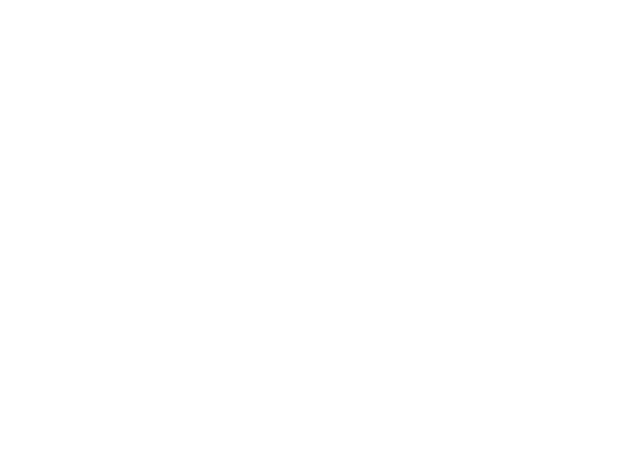
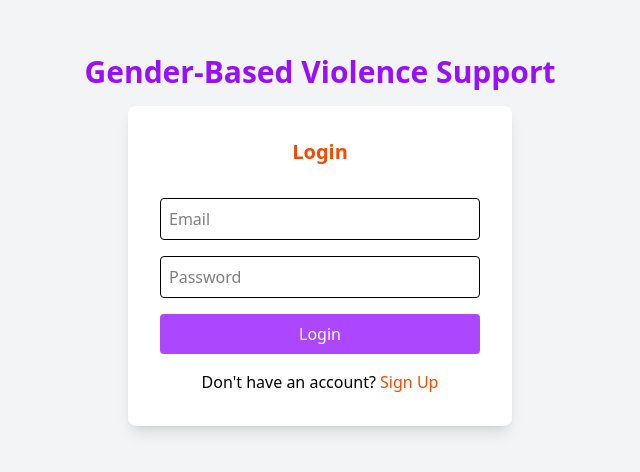
Before and after one commit to Matuwamai/Gbv-support, a React (Vite) app in the folder user-side/: page /login in a window 1280 px wide. Before the commit this address had no page. Shown: the part 160-632 px from the top of the page, without its empty margins (320-960 px from the left). Built offline with nearby package versions, Linux system fonts and the light colour scheme.

Commit message:
Create auth pages

```diff
--- a/user-side/package.json
+++ b/user-side/package.json
@@ -11,8 +11,11 @@
   },
   "dependencies": {
     "@tailwindcss/vite": "^4.0.12",
+    "axios": "^1.8.3",
+    "lucide-react": "^0.479.0",
     "react": "^19.0.0",
     "react-dom": "^19.0.0",
+    "react-icons": "^5.5.0",
     "react-router-dom": "^7.3.0",
     "tailwindcss": "^4.0.12"
   },
--- /dev/null
+++ b/user-side/src/components/Navbar.tsx
@@ -0,0 +1,55 @@
+import { useState } from "react";
+import { Link } from "react-router-dom";
+import { Menu, X, PlusCircle, ShieldAlert, PhoneCall, User } from "lucide-react";
+
+const Navbar = () => {
+    const [isOpen, setIsOpen] = useState(false);
+    const [dropdownOpen, setDropdownOpen] = useState(false);
+
+    return (
+        <nav className="bg-purple-600  text-white p-4 shadow-md">
+            <div className="container mx-auto flex justify-between items-center">
+                {/* Logo */}
+                <h1 className="text-xl font-bold md:text-2xl">GBV<span className="hidden md:inline"> Support</span></h1>
+
+                {/* Mobile Menu Button */}
+                <button className="md:hidden" onClick={() => setIsOpen(!isOpen)}>
+                    {isOpen ? <X size={24} /> : <Menu size={24} />}
+                </button>
+
+                {/* Menu Items */}
+                <ul className={`md:flex md:items-center gap-6 ${isOpen ? "block" : "hidden"} absolute md:static bg-purple-600 text-white w-full md:w-auto left-0 top-16 p-4 md:p-0 shadow-md md:shadow-none`}>
+                    <li className="flex flex-col items-center md:flex-row">
+                        <PlusCircle size={20} />
+                        <Link to="/posts" className="ml-1">Post</Link>
+                    </li>
+                    <li className="flex flex-col items-center md:flex-row">
+                        <ShieldAlert size={20} />
+                        <Link to="/cases" className="ml-1">Cases</Link>
+                    </li>
+                    <li className="flex flex-col items-center md:flex-row">
+                        <PhoneCall size={20} />
+                        <Link to="/emergency" className="ml-1">Emergency</Link>
+                    </li>
+                </ul>
+
+                {/* Account Dropdown */}
+                <div className="relative group">
+
+                    <button onClick={() => setDropdownOpen(!dropdownOpen)} className="flex items-center gap-2 hover:text-gray-200">
+                        <User size={24} />
+                        <span className="text-sm">Account</span>
+                    </button>
+                    {dropdownOpen && (
+                        <div className="absolute right-0 mt-2 bg-white text-purple-600 font-bold shadow-lg rounded w-32">
+                            <Link to="/profile" className="block px-4 py-2 hover:bg-gray-200">Profile</Link>
+                            <button className="block w-full text-left px-4 py-2 hover:bg-gray-200">Logout</button>
+                        </div>
+                    )}
+                </div>
+            </div>
+        </nav>
+    );
+};
+
+export default Navbar;
--- /dev/null
+++ b/user-side/src/components/PostCard.tsx
@@ -0,0 +1,62 @@
+import { useEffect, useState } from "react";
+import { useParams } from "react-router-dom";
+
+const PostCard = () => {
+  const { postId } = useParams();
+  const [post, setPost] = useState(null);
+  const [loading, setLoading] = useState(true);
+  const [error, setError] = useState(null);
+
+  useEffect(() => {
+    const fetchPost = async () => {
+      try {
+        const response = await fetch(`http://localhost:5000/api/posts/${postId}`);
+        if (!response.ok) throw new Error("Failed to fetch post");
+        const data = await response.json();
+        setPost(data);
+      } catch (err) {
+        setError(err.message);
+      } finally {
+        setLoading(false);
+      }
+    };
+
+    fetchPost();
+  }, [postId]);
+
+  if (loading) return <p>Loading post...</p>;
+  if (error) return <p>Error: {error}</p>;
+  if (!post) return <p>Post not found</p>;
+
+  return (
+    <div className="bg-white shadow-lg rounded-lg p-4 mb-4 w-full max-w-xl border border-gray-200">
+      {/* User Info */}
+      <div className="flex items-center mb-2">
+        <img
+          src={post.user.profilePhoto || "/default-profile.png"}
+          alt={post.user.name}
+          className="w-10 h-10 rounded-full mr-3"
+        />
+        <span className="font-semibold text-gray-800">{post.user.name}</span>
+      </div>
+
+      {/* Post Content */}
+      {post.content && <p className="text-gray-700 mb-2">{post.content}</p>}
+      {post.image && <img src={post.image} alt="Post" className="w-full rounded-lg mb-2" />}
+      {post.video && (
+        <video controls className="w-full rounded-lg mb-2">
+          <source src={post.video} type="video/mp4" />
+        </video>
+      )}
+
+      {/* Actions */}
+      <div className="flex justify-around text-gray-600 mt-2">
+        <button className="hover:text-blue-500">Like</button>
+        <button className="hover:text-blue-500">Comment</button>
+        <button className="hover:text-blue-500">Share</button>
+      </div>
+    </div>
+  );
+};
+
+export default PostCard;
--- a/user-side/src/main.tsx
+++ b/user-side/src/main.tsx
@@ -3,12 +3,18 @@ import { createRoot } from 'react-dom/client'
 import './index.css'
 import { BrowserRouter as Router, Routes, Route } from 'react-router-dom'
 import SignUp from './pages/singup'
-
+import Login from './pages/login'
+import Navbar from './components/Navbar'
+import Dashboard from './pages/Dahboard'
 createRoot(document.getElementById('root')!).render(
   <StrictMode>
     <Router>
       <Routes >
         <Route path='/' element={<SignUp/>}/>
+        <Route path='/login' element={<Login/>}/>
+        <Route  element={<Navbar/>} >
+        <Route path='/dashboard' element={<Login/>}/>
+        </Route>
       </Routes>
     </Router>
   </StrictMode>,
--- /dev/null
+++ b/user-side/src/pages/Dahboard.tsx
@@ -0,0 +1,42 @@
+import { useEffect, useState } from "react";
+import axios from "axios";
+import PostCard from "../components/PostCard";
+
+const Dashboard = () => {
+  const [posts, setPosts] = useState([]);
+  const [loading, setLoading] = useState(true);
+
+  useEffect(() => {
+    const fetchPosts = async () => {
+      try {
+        const response = await axios.get("http://localhost:5000/api/posts");
+        setPosts(response.data);
+      } catch (error) {
+        console.error("Error fetching posts:", error);
+      } finally {
+        setLoading(false);
+      }
+    };
+
+    fetchPosts();
+  }, []);
+
+  return (
+    <div className="max-w-4xl mx-auto p-4">
+      <h1 className="text-2xl font-bold text-purple-700 mb-4">Posts</h1>
+      {loading ? (
+        <p className="text-gray-600">Loading posts...</p>
+      ) : (
+        <div className="grid gap-4 sm:grid-cols-1 md:grid-cols-2">
+          {posts.length > 0 ? (
+            posts.map((post) => <PostCard key={post.id} post={post} />)
+          ) : (
+            <p className="text-gray-600">No posts available.</p>
+          )}
+        </div>
+      )}
+    </div>
+  );
+};
+
+export default Dashboard;
--- /dev/null
+++ b/user-side/src/pages/login.tsx
@@ -0,0 +1,77 @@
+import { useState } from "react";
+import { useNavigate } from "react-router-dom";
+
+const Login = () => {
+  const navigate = useNavigate();
+  const [formData, setFormData] = useState({
+    email: "",
+    password: "",
+  });
+
+  const handleChange = (e: React.ChangeEvent<HTMLInputElement>) => {
+    setFormData({ ...formData, [e.target.name]: e.target.value });
+  };
+
+  const handleSubmit = async (e: React.FormEvent) => {
+    e.preventDefault();
+
+    try {
+      const response = await fetch("http://localhost:5000/api/users/login", {
+        method: "POST",
+        headers: { "Content-Type": "application/json" },
+        body: JSON.stringify(formData),
+      });
+
+      const data = await response.json();
+
+      if (response.ok) {
+        localStorage.setItem("token", data.token); // Store JWT token
+        alert("Login successful!");
+        navigate("/dashboard"); // Redirect to dashboard or home page
+      } else {
+        alert(data.message || "Login failed. Check your credentials.");
+      }
+    } catch (error) {
+      console.error("Login Error:", error);
+      alert("An error occurred. Please try again.");
+    }
+  };
+
+  return (
+    <div className="flex flex-col justify-center items-center min-h-screen bg-gray-100">
+      <h1 className="text-3xl font-semibold mb-4 text-purple-600 font-bold">Gender-Based Violence Support</h1>
+      <div className="bg-white p-8 rounded-lg shadow-lg w-96">
+        <h2 className="text-xl font-semibold text-center mb-4 text-orange-600">Login</h2>
+        <form onSubmit={handleSubmit}>
+          <input
+            type="email"
+            name="email"
+            placeholder="Email"
+            onChange={handleChange}
+            className="w-full p-2 mt-4 border rounded"
+            required
+          />
+          <input
+            type="password"
+            name="password"
+            placeholder="Password"
+            onChange={handleChange}
+            className="w-full p-2 mt-4 border rounded"
+            required
+          />
+          <button
+            type="submit"
+            className="w-full bg-purple-500 text-white py-2 mt-4 rounded hover:bg-purple-600"
+          >
+            Login
+          </button>
+        </form>
+        <p className="text-center mt-4">
+          Don't have an account? <a href="/" className="text-orange-600">Sign Up</a>
+        </p>
+      </div>
+    </div>
+  );
+};
+
+export default Login;
--- a/user-side/src/pages/singup.tsx
+++ b/user-side/src/pages/singup.tsx
@@ -10,7 +10,6 @@ const SignUp = () => {
     month: "",
     year: "",
     Gender: "",
-    contact: "",
     email: "",
     password: "",
   });
@@ -33,7 +32,6 @@ const SignUp = () => {
       name: `${formData.firstName} ${formData.lastName}`,
       birthday,
       Gender: formData.Gender,
-      contact: formData.contact,
       email: formData.email,
       password: formData.password,
     };
@@ -61,9 +59,9 @@ const SignUp = () => {
 
   return (
     <div className="flex flex-col justify-center items-center min-h-screen bg-gray-100">
-      <h1>Gender Based Violence Support</h1>
+      <h1 className="mb-4 text-2xl text-purple-600 font-bold">Gender Based Violence Support</h1>
       <div className="bg-white p-8 rounded-lg shadow-lg w-96">
-        <h2 className="text-2xl font-semibold text-center mb-4">Create Account</h2>
+        <h2 className="text-2xl font-semibold text-center text-orange-600 mb-4">Create Account</h2>
         <form onSubmit={handleSubmit}>
           <div className="flex gap-2">
             <input type="text" name="firstName" placeholder="First Name" onChange={handleChange} className="w-1/2 p-2 border rounded" required />
@@ -100,12 +98,12 @@ const SignUp = () => {
               <label><input type="radio" name="Gender" value="Female" onChange={handleChange} required /> OTHERS</label>
             </div>
           </div>
-          <input type="text" name="contact" placeholder="Contact" onChange={handleChange} className="w-full p-2 mt-4 border rounded" required />
+          {/* <input type="text" name="contact" placeholder="Contact" onChange={handleChange} className="w-full p-2 mt-4 border rounded" required /> */}
           <input type="email" name="email" placeholder="Email" onChange={handleChange} className="w-full p-2 mt-4 border rounded" required />
           <input type="password" name="password" placeholder="Password" onChange={handleChange} className="w-full p-2 mt-4 border rounded" required />
-          <button type="submit" className="w-full bg-blue-500 text-white py-2 mt-4 rounded hover:bg-blue-600">Sign Up</button>
+          <button type="submit" className="w-full bg-purple-500 text-white py-2 mt-4 rounded hover:bg-purple-600">Sign Up</button>
         </form>
-        <p className="text-center mt-4">Already have an account? <a href="/login" className="text-blue-500">Login</a></p>
+        <p className="text-center mt-4">Already have an account? <a href="/login" className="text-orange-600">Login</a></p>
       </div>
     </div>
   );
```
Also changed, not shown: 1 other file (tests, documents, lock files or other folders).
